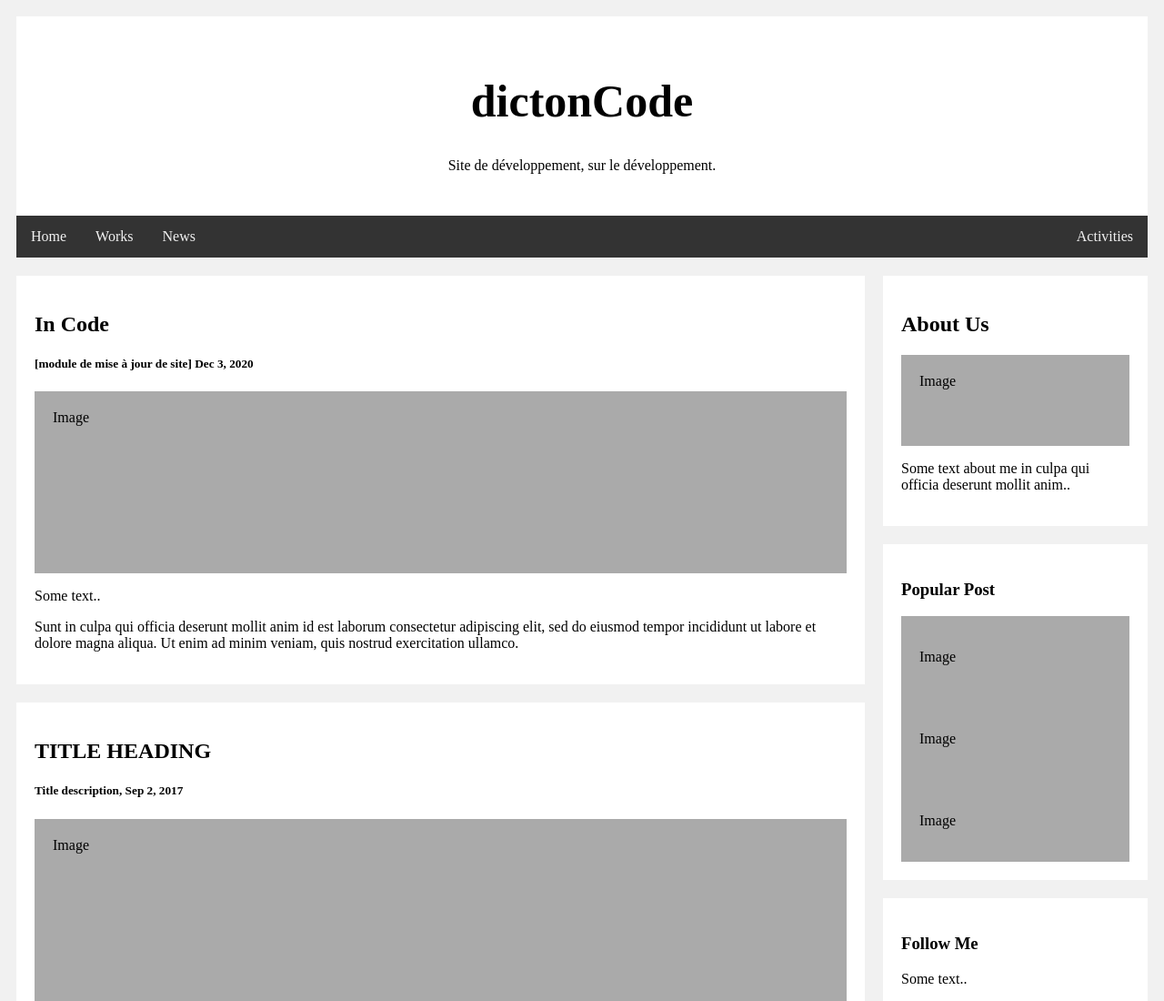
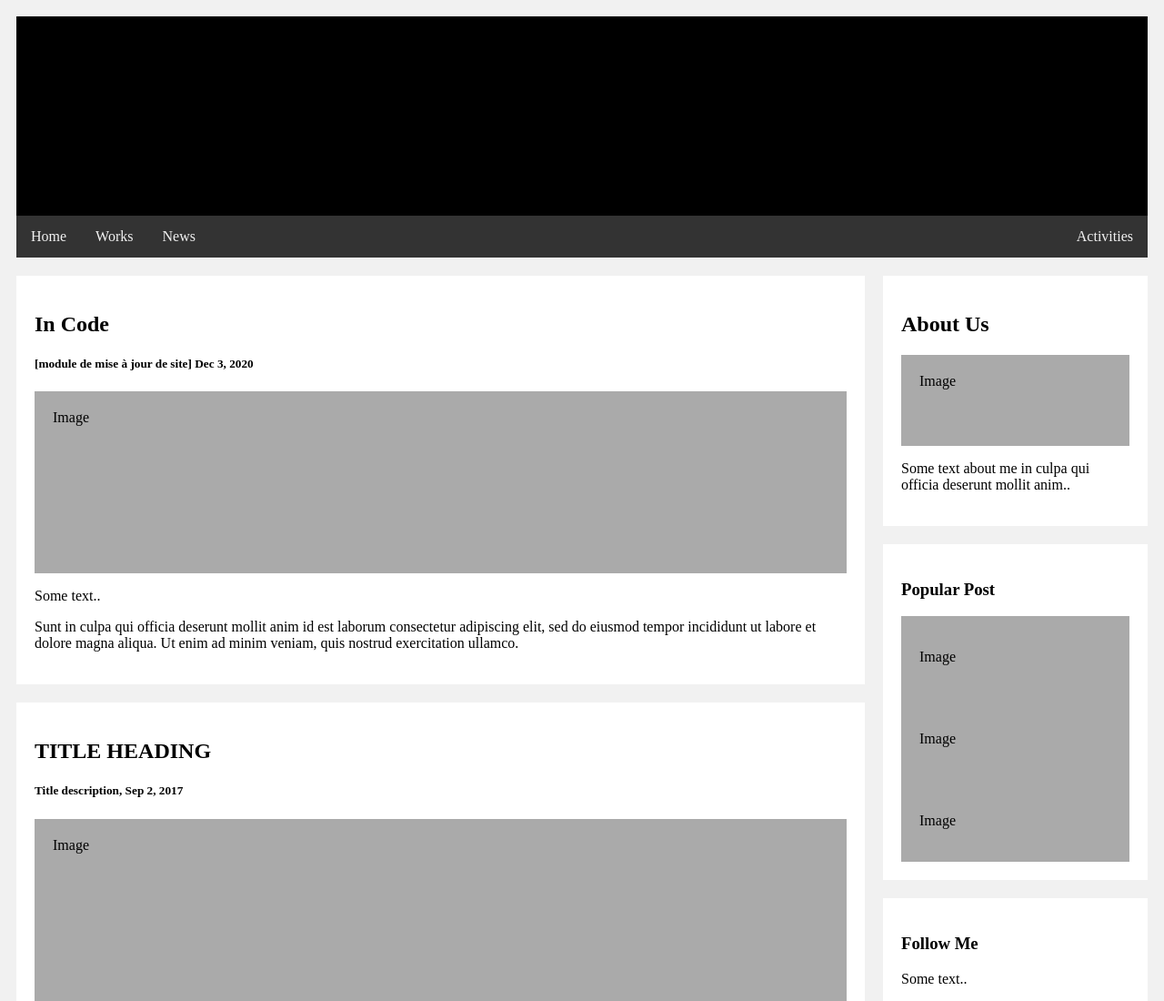
Before and after one commit to tyteyl/dictoncode, a plain HTML site: page index.html in a window 1280 px wide. Shown: the top 1100 px of the page at 91% size. Drawn offline with Linux system fonts and the light colour scheme.

Commit message:
Update site-test.css

```diff
--- a/site-test.css
+++ b/site-test.css
@@ -11,8 +11,9 @@
   /* Header/Blog Title */
   .header {
     padding: 30px;
+    font-colour: white;
     text-align: center;
-    background: white;
+    background: black;
   }
 
   .header h1 {
```
